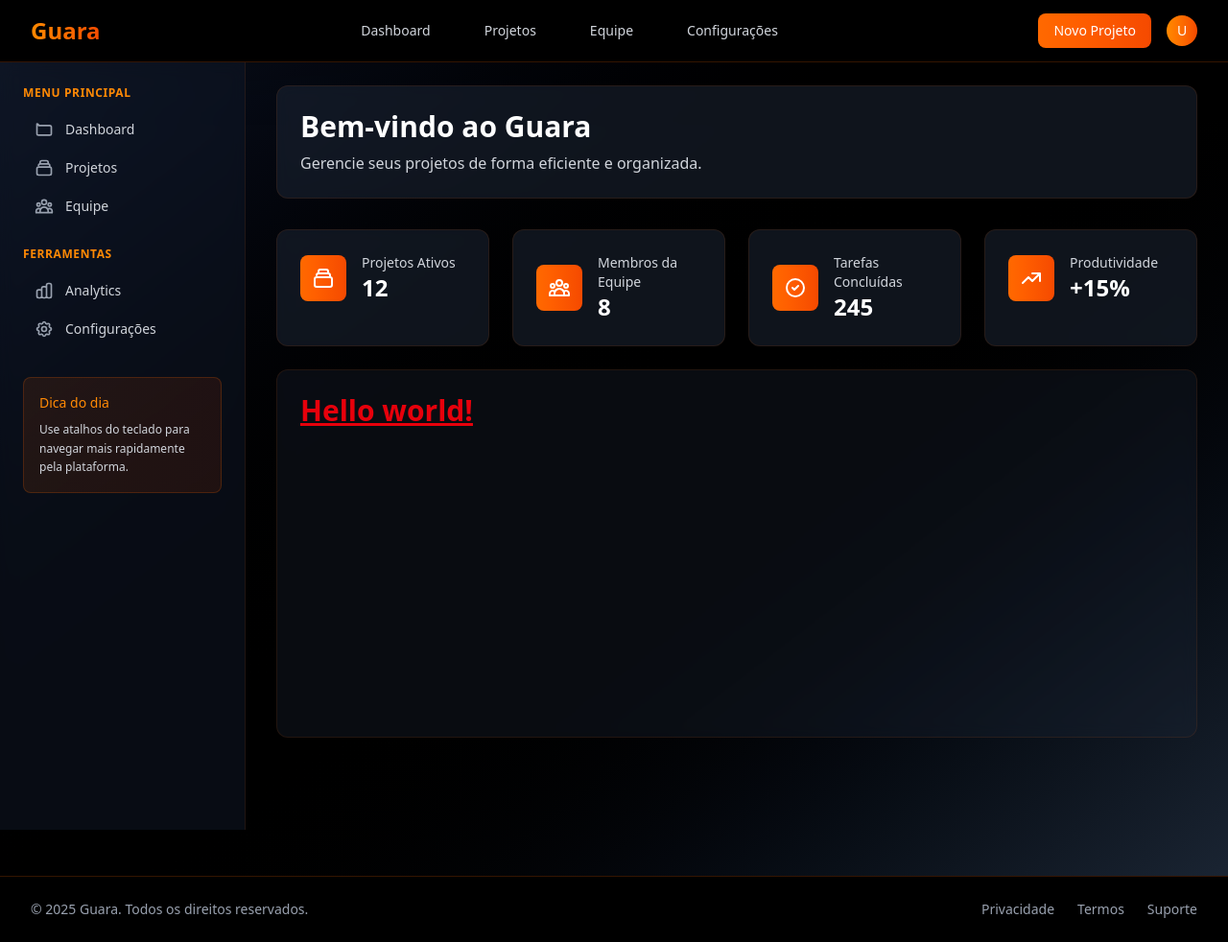
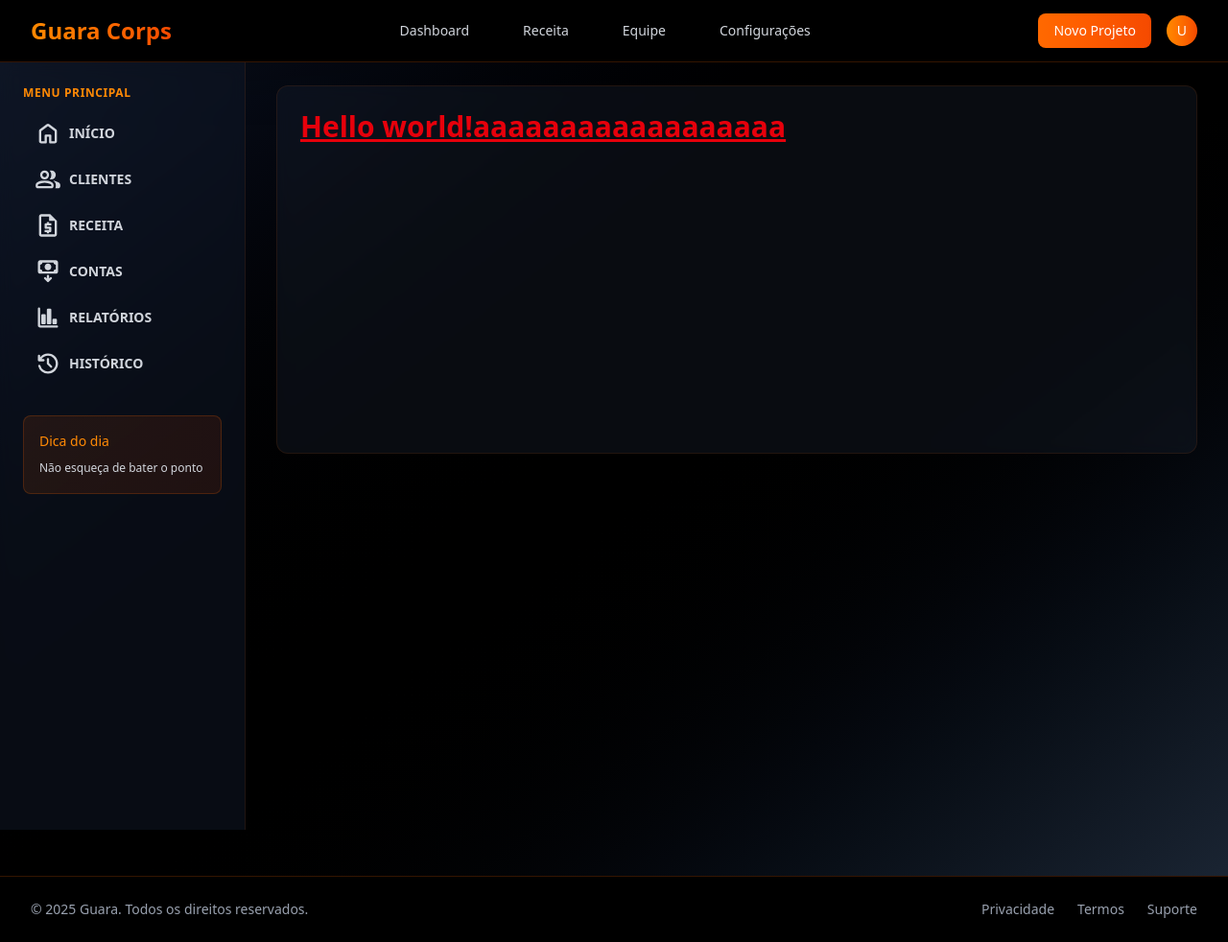
Before and after one commit to AlexJuras/Guara, a Laravel app: page / in a window 1280 px wide. Shown: the whole page at 96% size. Run offline with Laravel 12, Linux system fonts and the light colour scheme; style sheets or scripts are compiled from the project's sources; some libraries are stand-ins or nearby versions.

Commit message:
Ícones do layout modificados e seções extras ocultadas

```diff
--- a/resources/js/Layouts/Principal.vue
+++ b/resources/js/Layouts/Principal.vue
@@ -8,7 +8,7 @@
           <div class="flex items-center">
             <div class="flex-shrink-0">
               <h1 class="text-2xl font-bold text-transparent bg-clip-text bg-gradient-to-r from-orange-400 to-orange-600">
-                Guara
+                Guara Corps
               </h1>
             </div>
           </div>
@@ -19,7 +19,7 @@
               Dashboard
             </a>
             <a href="#" class="text-gray-300 hover:text-orange-400 px-3 py-2 rounded-md text-sm font-medium transition-colors duration-200">
-              Projetos
+              Receita
             </a>
             <a href="#" class="text-gray-300 hover:text-orange-400 px-3 py-2 rounded-md text-sm font-medium transition-colors duration-200">
               Equipe
@@ -57,7 +57,7 @@
         <div v-show="mobileMenuOpen" class="md:hidden border-t border-orange-500/20 pt-4 pb-3">
           <div class="space-y-1">
             <a href="#" class="block text-gray-300 hover:text-orange-400 px-3 py-2 text-base font-medium">Dashboard</a>
-            <a href="#" class="block text-gray-300 hover:text-orange-400 px-3 py-2 text-base font-medium">Projetos</a>
+            <a href="#" class="block text-gray-300 hover:text-orange-400 px-3 py-2 text-base font-medium">Receita</a>
             <a href="#" class="block text-gray-300 hover:text-orange-400 px-3 py-2 text-base font-medium">Equipe</a>
             <a href="#" class="block text-gray-300 hover:text-orange-400 px-3 py-2 text-base font-medium">Configurações</a>
           </div>
@@ -77,28 +77,46 @@
                   Menu Principal
                 </h3>
                 <div class="space-y-1">
-                  <a href="#" class="group flex items-center px-3 py-2 text-sm font-medium text-gray-300 rounded-lg hover:bg-orange-500/10 hover:text-orange-400 transition-all duration-200">
-                    <svg class="mr-3 h-5 w-5 text-gray-400 group-hover:text-orange-400" fill="none" viewBox="0 0 24 24" stroke="currentColor">
-                      <path stroke-linecap="round" stroke-linejoin="round" stroke-width="2" d="M3 7v10a2 2 0 002 2h14a2 2 0 002-2V9a2 2 0 00-2-2H5a2 2 0 00-2-2z" />
+                  <a href="#" class="group flex items-center px-3 py-2 text-sm font-bold text-gray-300 rounded-lg hover:bg-orange-500/10 hover:text-orange-400 transition-all duration-200">
+                    <svg xmlns="http://www.w3.org/2000/svg" viewBox="0 -960 960 960" class="h-7 w-7 group-hover:text-orange-400" fill="currentColor">
+                      <path d="M240-200h120v-200q0-17 11.5-28.5T400-440h160q17 0 28.5 11.5T600-400v200h120v-360L480-740 240-560v360Zm-80 0v-360q0-19 8.5-36t23.5-28l240-180q21-16 48-16t48 16l240 180q15 11 23.5 28t8.5 36v360q0 33-23.5 56.5T720-120H560q-17 0-28.5-11.5T520-160v-200h-80v200q0 17-11.5 28.5T400-120H240q-33 0-56.5-23.5T160-200Zm320-270Z"/>
                     </svg>
-                    Dashboard
+                    <p class="pl-2">INÍCIO</p>
                   </a>
-                  <a href="#" class="group flex items-center px-3 py-2 text-sm font-medium text-gray-300 rounded-lg hover:bg-orange-500/10 hover:text-orange-400 transition-all duration-200">
-                    <svg class="mr-3 h-5 w-5 text-gray-400 group-hover:text-orange-400" fill="none" viewBox="0 0 24 24" stroke="currentColor">
-                      <path stroke-linecap="round" stroke-linejoin="round" stroke-width="2" d="M19 11H5m14 0a2 2 0 012 2v6a2 2 0 01-2 2H5a2 2 0 01-2-2v-6a2 2 0 012-2m14 0V9a2 2 0 00-2-2M5 9a2 2 0 012-2m0 0V5a2 2 0 012-2h6a2 2 0 012 2v2M7 7h10" />
+                  <a href="#" class="group flex items-center px-3 py-2 text-sm font-bold text-gray-300 rounded-lg hover:bg-orange-500/10 hover:text-orange-400 transition-all duration-200">
+                    <svg xmlns="http://www.w3.org/2000/svg" class="h-7 w-7" viewBox="0 -960 960 960" fill="currentColor">
+                      <path d="M40-272q0-34 17.5-62.5T104-378q62-31 126-46.5T360-440q66 0 130 15.5T616-378q29 15 46.5 43.5T680-272v32q0 33-23.5 56.5T600-160H120q-33 0-56.5-23.5T40-240v-32Zm800 112H738q11-18 16.5-38.5T760-240v-40q0-44-24.5-84.5T666-434q51 6 96 20.5t84 35.5q36 20 55 44.5t19 53.5v40q0 33-23.5 56.5T840-160ZM360-480q-66 0-113-47t-47-113q0-66 47-113t113-47q66 0 113 47t47 113q0 66-47 113t-113 47Zm400-160q0 66-47 113t-113 47q-11 0-28-2.5t-28-5.5q27-32 41.5-71t14.5-81q0-42-14.5-81T544-792q14-5 28-6.5t28-1.5q66 0 113 47t47 113ZM120-240h480v-32q0-11-5.5-20T580-306q-54-27-109-40.5T360-360q-56 0-111 13.5T140-306q-9 5-14.5 14t-5.5 20v32Zm240-320q33 0 56.5-23.5T440-640q0-33-23.5-56.5T360-720q-33 0-56.5 23.5T280-640q0 33 23.5 56.5T360-560Zm0 320Zm0-400Z"/>
                     </svg>
-                    Projetos
+                    <p class="pl-2">CLIENTES</p>
                   </a>
-                  <a href="#" class="group flex items-center px-3 py-2 text-sm font-medium text-gray-300 rounded-lg hover:bg-orange-500/10 hover:text-orange-400 transition-all duration-200">
-                    <svg class="mr-3 h-5 w-5 text-gray-400 group-hover:text-orange-400" fill="none" viewBox="0 0 24 24" stroke="currentColor">
-                      <path stroke-linecap="round" stroke-linejoin="round" stroke-width="2" d="M17 20h5v-2a3 3 0 00-5.356-1.857M17 20H7m10 0v-2c0-.656-.126-1.283-.356-1.857M7 20H2v-2a3 3 0 015.356-1.857M7 20v-2c0-.656.126-1.283.356-1.857m0 0a5.002 5.002 0 019.288 0M15 7a3 3 0 11-6 0 3 3 0 016 0zm6 3a2 2 0 11-4 0 2 2 0 014 0zM7 10a2 2 0 11-4 0 2 2 0 014 0z" />
+                  <a href="#" class="group flex items-center px-3 py-2 text-sm font-bold text-gray-300 rounded-lg hover:bg-orange-500/10 hover:text-orange-400 transition-all duration-200">
+                    <svg xmlns="http://www.w3.org/2000/svg" viewBox="0 -960 960 960" class="h-7 w-7 group-hover:text-orange-400" fill="currentColor">
+                      <path d="M440-200h80v-40h40q17 0 28.5-11.5T600-280v-120q0-17-11.5-28.5T560-440H440v-40h160v-80h-80v-40h-80v40h-40q-17 0-28.5 11.5T360-520v120q0 17 11.5 28.5T400-360h120v40H360v80h80v40ZM240-80q-33 0-56.5-23.5T160-160v-640q0-33 23.5-56.5T240-880h320l240 240v480q0 33-23.5 56.5T720-80H240Zm280-560v-160H240v640h480v-480H520ZM240-800v160-160 640-640Z"/>
                     </svg>
-                    Equipe
+                    <p class="pl-2">RECEITA</p>
+                  </a>
+                  <a href="#" class="group flex items-center px-3 py-2 text-sm font-bold text-gray-300 rounded-lg hover:bg-orange-500/10 hover:text-orange-400 transition-all duration-200">
+                    <svg xmlns="http://www.w3.org/2000/svg" class="h-7 w-7" viewBox="0 -960 960 960" fill="currentColor">
+                      <path d="M480-520q-50 0-85-35t-35-85q0-50 35-85t85-35q50 0 85 35t35 85q0 50-35 85t-85 35ZM200-400q-33 0-56.5-23.5T120-480v-320q0-33 23.5-56.5T200-880h560q33 0 56.5 23.5T840-800v320q0 33-23.5 56.5T760-400H200Zm80-80h400q0-33 23.5-56.5T760-560v-160q-33 0-56.5-23.5T680-800H280q0 33-23.5 56.5T200-720v160q33 0 56.5 23.5T280-480Zm-80 0v-320 320Zm240 248-36-36q-11-11-28-11t-28 11q-11 11-11 28t11 28l104 104q6 6 13 8.5t15 2.5q8 0 15-2.5t13-8.5l104-104q11-11 11-28t-11-28q-11-11-28-11t-28 11l-36 36v-88q0-17-11.5-28.5T480-360q-17 0-28.5 11.5T440-320v88Z"/>
+                    </svg>
+                    <p class="pl-2">CONTAS</p>
+                  </a>
+                  <a href="#" class="group flex items-center px-3 py-2 text-sm font-bold text-gray-300 rounded-lg hover:bg-orange-500/10 hover:text-orange-400 transition-all duration-200">
+                    <svg xmlns="http://www.w3.org/2000/svg" class="h-7 w-7" viewBox="0 -960 960 960" fill="currentColor">
+                      <path d="M200-120q-33 0-56.5-23.5T120-200v-600q0-17 11.5-28.5T160-840q17 0 28.5 11.5T200-800v600h600q17 0 28.5 11.5T840-160q0 17-11.5 28.5T800-120H200Zm80-120q-17 0-28.5-11.5T240-280v-280q0-17 11.5-28.5T280-600h80q17 0 28.5 11.5T400-560v280q0 17-11.5 28.5T360-240h-80Zm200 0q-17 0-28.5-11.5T440-280v-480q0-17 11.5-28.5T480-800h80q17 0 28.5 11.5T600-760v480q0 17-11.5 28.5T560-240h-80Zm200 0q-17 0-28.5-11.5T640-280v-120q0-17 11.5-28.5T680-440h80q17 0 28.5 11.5T800-400v120q0 17-11.5 28.5T760-240h-80Z"/>
+                    </svg>
+                    <p class="pl-2">RELATÓRIOS</p>
+                  </a>
+                  <a href="#" class="group flex items-center px-3 py-2 text-sm font-bold text-gray-300 rounded-lg hover:bg-orange-500/10 hover:text-orange-400 transition-all duration-200">
+                    <svg xmlns="http://www.w3.org/2000/svg" class="h-7 w-7" viewBox="0 -960 960 960" fill="currentColor">
+                      <path d="M480-120q-126 0-223-76.5T131-392q-4-15 6-27.5t27-14.5q16-2 29 6t18 24q24 90 99 147t170 57q117 0 198.5-81.5T760-480q0-117-81.5-198.5T480-760q-69 0-129 32t-101 88h70q17 0 28.5 11.5T360-600q0 17-11.5 28.5T320-560H160q-17 0-28.5-11.5T120-600v-160q0-17 11.5-28.5T160-800q17 0 28.5 11.5T200-760v54q51-64 124.5-99T480-840q75 0 140.5 28.5t114 77q48.5 48.5 77 114T840-480q0 75-28.5 140.5t-77 114q-48.5 48.5-114 77T480-120Zm40-376 100 100q11 11 11 28t-11 28q-11 11-28 11t-28-11L452-452q-6-6-9-13.5t-3-15.5v-159q0-17 11.5-28.5T480-680q17 0 28.5 11.5T520-640v144Z"/>
+                    </svg>
+                    <p class="pl-2">HISTÓRICO</p>
                   </a>
                 </div>
               </div>
 
-              <div class="mb-6">
+              <!-- <div class="mb-6">
                 <h3 class="text-orange-400 text-xs font-semibold uppercase tracking-wider mb-3">
                   Ferramentas
                 </h3>
@@ -117,14 +135,14 @@
                     Configurações
                   </a>
                 </div>
-              </div>
+              </div> -->
             </nav>
 
             <!-- Sidebar Footer -->
             <div class="mt-8 p-4 bg-gradient-to-r from-orange-500/10 to-orange-600/10 rounded-lg border border-orange-500/20">
               <h4 class="text-orange-400 text-sm font-medium mb-2">Dica do dia</h4>
               <p class="text-gray-300 text-xs leading-relaxed">
-                Use atalhos do teclado para navegar mais rapidamente pela plataforma.
+                Não esqueça de bater o ponto
               </p>
             </div>
           </div>
@@ -135,7 +153,7 @@
       <main class="flex-1 min-h-screen">
         <div class="py-6 px-4 sm:px-6 lg:px-8">
           <!-- Page Header -->
-          <div class="mb-8">
+          <!-- <div class="mb-8">
             <div class="bg-gray-800/50 backdrop-blur-sm rounded-xl p-6 border border-orange-500/10">
               <h2 class="text-3xl font-bold text-white mb-2">
                 Bem-vindo ao Guara
@@ -144,12 +162,12 @@
                 Gerencie seus projetos de forma eficiente e organizada.
               </p>
             </div>
-          </div>
+          </div> -->
 
           <!-- Content Area -->
           <div class="space-y-6">
             <!-- Stats Grid -->
-            <div class="grid grid-cols-1 md:grid-cols-2 lg:grid-cols-4 gap-6">
+            <!-- <div class="grid grid-cols-1 md:grid-cols-2 lg:grid-cols-4 gap-6">
               <div class="bg-gray-800/50 backdrop-blur-sm p-6 rounded-xl border border-orange-500/10 hover:border-orange-500/30 transition-all duration-200">
                 <div class="flex items-center">
                   <div class="p-3 bg-gradient-to-r from-orange-500 to-orange-600 rounded-lg">
@@ -205,7 +223,7 @@
                   </div>
                 </div>
               </div>
-            </div>
+            </div> -->
 
             <!-- Main Content Slot -->
             <div class="bg-gray-800/30 backdrop-blur-sm rounded-xl border border-orange-500/10 min-h-96">
--- a/resources/js/Pages/Home.vue
+++ b/resources/js/Pages/Home.vue
@@ -4,7 +4,7 @@
 <template>
         <div>
             <h1 class="text-3xl text-red-600 font-bold underline">
-                Hello world!
+                Hello world!aaaaaaaaaaaaaaaaaa
             </h1>
         </div>
 </template>
```
